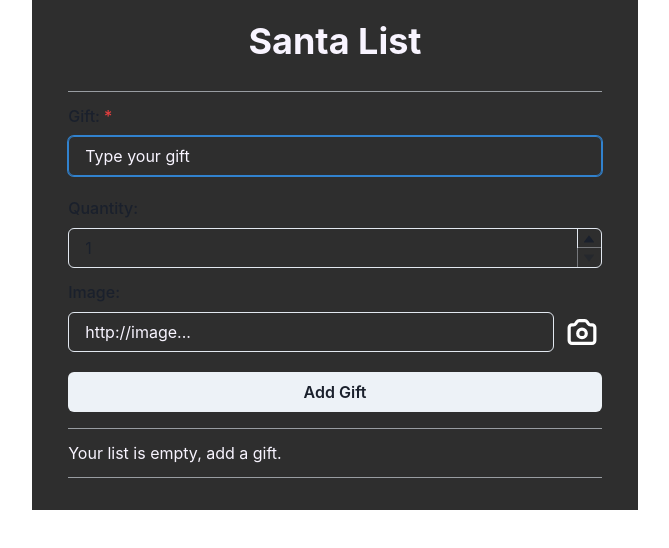
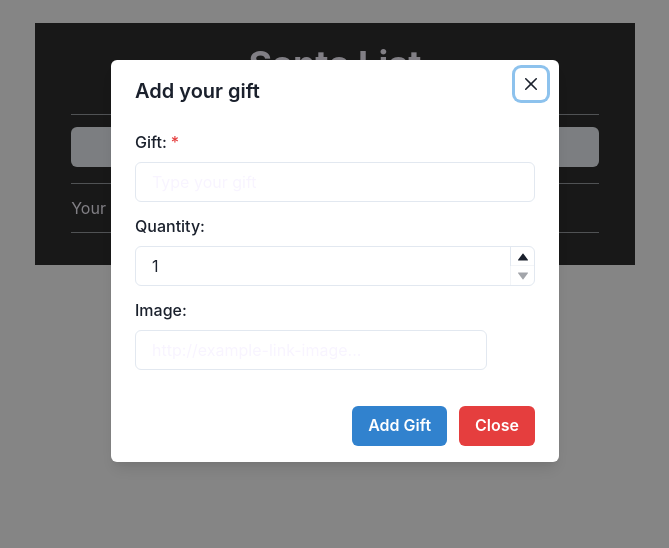
Before and after one commit to g-rossler/Adviency-To-Do-List, a React (Create React App) app: page / in a window 1280 px wide. Both pictures are taken after a click on the button "Add Gift". Shown: the top 548 px of the page, without its empty margins (305-974 px from the left). Built offline with nearby package versions, Linux system fonts and the light colour scheme; the HTML template or start-up script is replaced by a standard one.

Commit message:
Added modal

```diff
--- a/src/App.js
+++ b/src/App.js
@@ -19,6 +19,14 @@ import {
   VStack,
   FormControl,
   FormLabel,
+  useDisclosure,
+  Modal,
+  ModalOverlay,
+  ModalContent,
+  ModalHeader,
+  ModalFooter,
+  ModalBody,
+  ModalCloseButton,
 } from "@chakra-ui/react";
 import React, { useState, useRef, useEffect } from "react";
 import { nanoid } from "nanoid";
@@ -27,20 +35,22 @@ import imgLogo from "../src/image/heroicons-camera-basic.svg";
 // - Día 11: Nuestro formulario tiene muchas cosas y molesta a la vista de los usuarios,
 // pasemoslo a un modal / drawer o lo que quieras y pongamos un botón de "Agregar regalo" que lo muestre.
 
-
 export default function App() {
   const [giftDetail, setGiftDetail] = useState({
     text: "",
     quantity: 1,
     imageLink: "",
   });
-  const [giftList, setGiftList] = useState(JSON.parse(localStorage.getItem('list')) || []);
+  const [giftList, setGiftList] = useState(
+    JSON.parse(localStorage.getItem("list")) || []
+  );
   const toast = useToast();
   const inputRef = useRef();
+  const { isOpen, onOpen, onClose } = useDisclosure();
 
   useEffect(() => {
-    localStorage.setItem('list', JSON.stringify(giftList))
-  }, [giftList])
+    localStorage.setItem("list", JSON.stringify(giftList));
+  }, [giftList]);
 
   const handleAddGiftClick = () => {
     if (giftDetail.text.length != 0) {
@@ -67,6 +77,7 @@ export default function App() {
         duration: 3000,
         isClosable: true,
       });
+      onClose()
     } else {
       if (giftDetail.length === 0) {
         toast({
@@ -100,7 +111,12 @@ export default function App() {
   };
 
   return (
-    <Container h="full" backgroundColor="#2e2e2e">
+    <Container
+      border="3px solid white"
+      h="full"
+      backgroundColor="#2e2e2e"
+      mt={5}
+    >
       <Flex
         direction="column"
         backgroundColor="#2e2e2e"
@@ -113,6 +129,16 @@ export default function App() {
         </Heading>
         <Divider mb={3} />
         <VStack mb={4}>
+          <Button onClick={onOpen} w="full">
+            Add Gift
+          </Button>
+
+          <Modal isOpen={isOpen} onClose={onClose}>
+            <ModalOverlay />
+            <ModalContent>
+              <ModalHeader>Add your gift</ModalHeader>
+              <ModalCloseButton />
+              <ModalBody>
                 <FormControl isRequired>
                   <FormLabel htmlFor="gift-text">Gift:</FormLabel>
                   <Input
@@ -165,7 +191,7 @@ export default function App() {
                           imageLink: e.target.value,
                         }))
                       }
-                placeholder="http://image..."
+                      placeholder="http://example-link-image..."
                       value={giftDetail.imageLink}
                       textColor="white"
                       id="gift-image"
@@ -177,10 +203,18 @@ export default function App() {
                     />
                   </HStack>
                 </FormControl>
+              </ModalBody>
 
-          <Button onClick={handleAddGiftClick} w="full">
+              <ModalFooter>
+                <Button colorScheme="blue" mr={3} onClick={handleAddGiftClick}>
                   Add Gift
                 </Button>
+                <Button colorScheme="red" onClick={onClose}>
+                  Close
+                </Button>
+              </ModalFooter>
+            </ModalContent>
+          </Modal>
         </VStack>
         <Divider mb={3} />
         {giftList.length === 0 ? (
```
Lines whose indentation alone changed are shown as unchanged.
